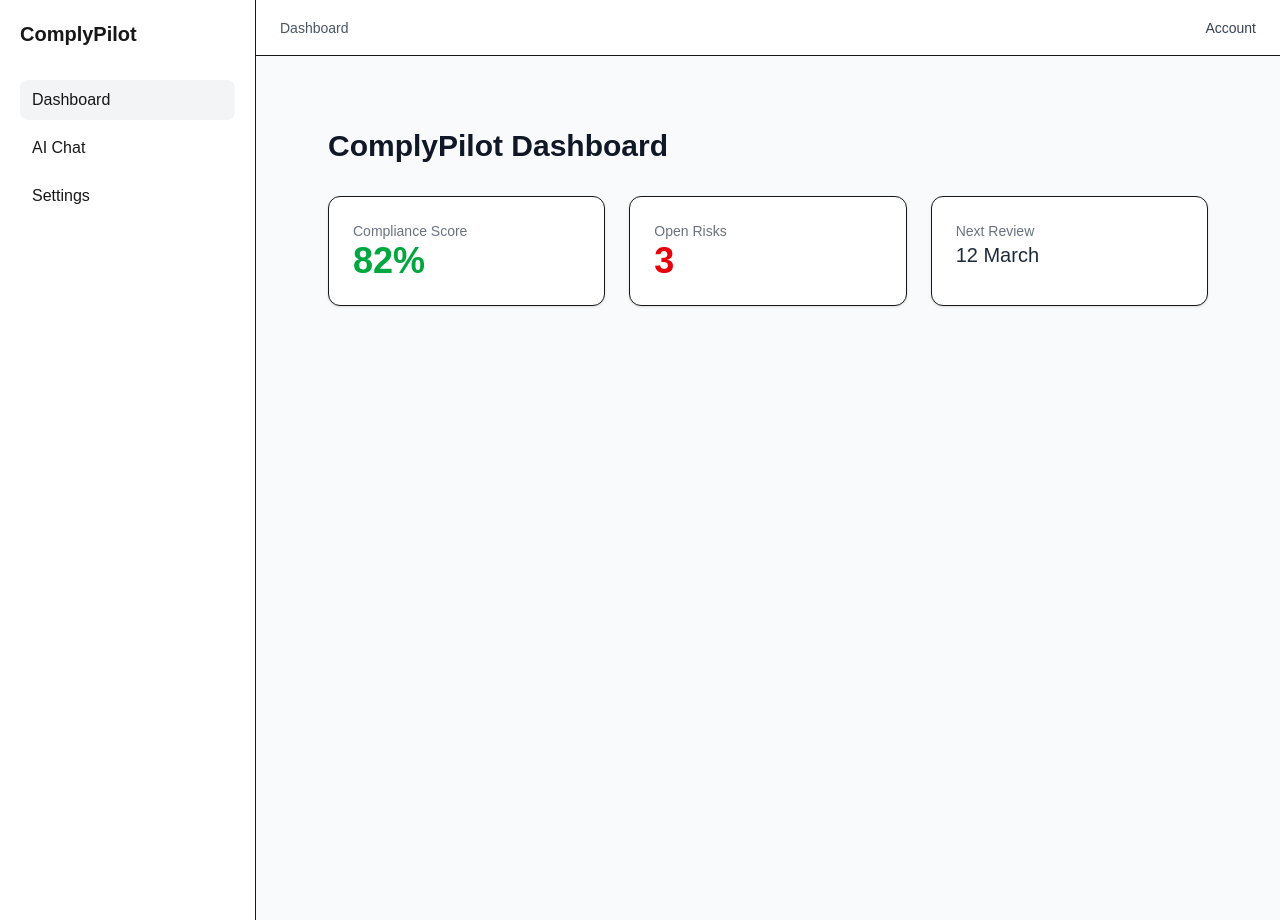
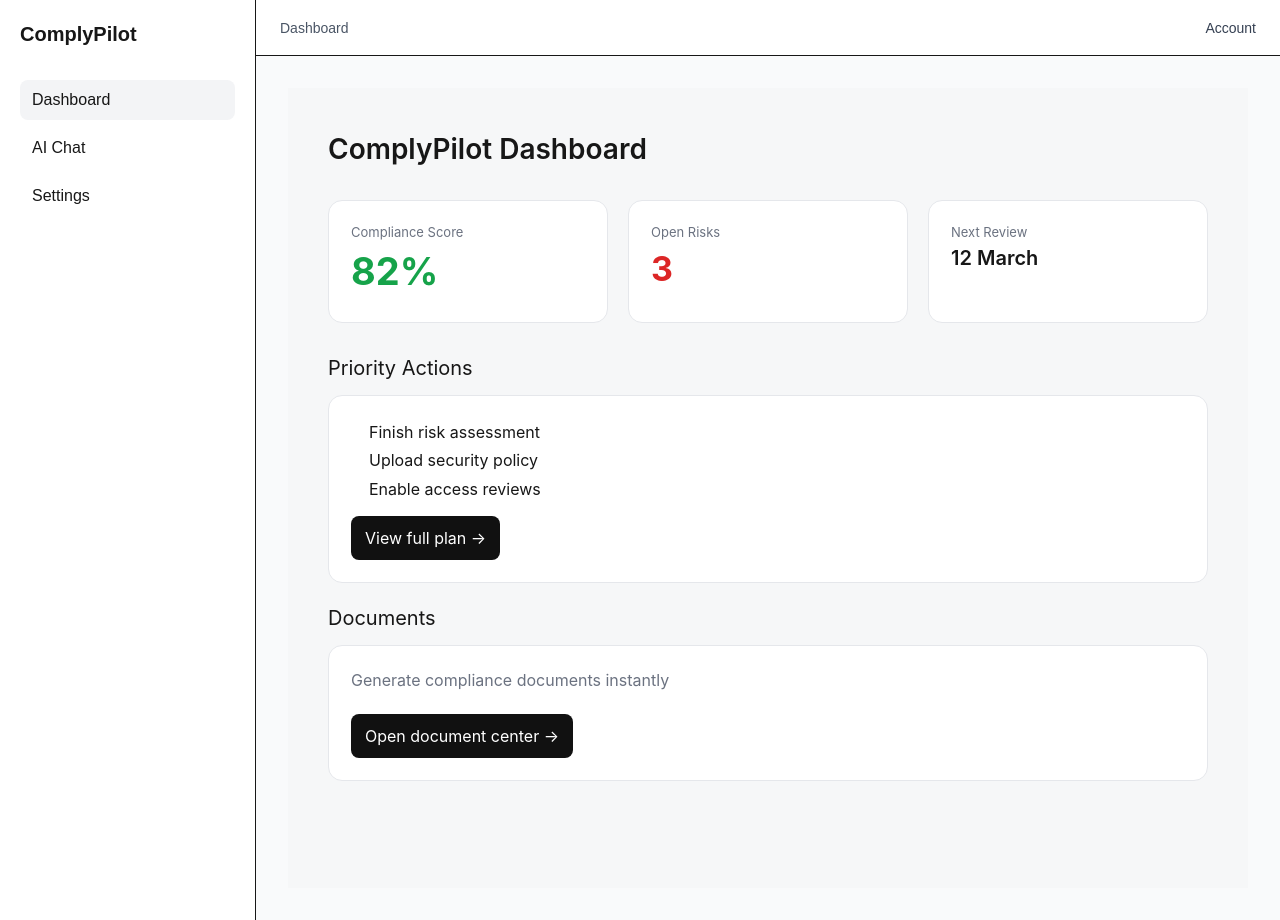
Before and after one commit to abdisamad9009-dot/complypilot-frontend, a Next.js app: page /dashboard in a window 1280 px wide. Built offline with nearby package versions, Linux system fonts and the light colour scheme.

Commit message:
Update page.tsx

```diff
--- a/app/dashboard/page.tsx
+++ b/app/dashboard/page.tsx
@@ -1,26 +1,137 @@
+import Link from "next/link";
+
 export default function Dashboard() {
   return (
-    <div className="min-h-screen bg-gray-50 p-10">
-      <h1 className="text-3xl font-semibold text-gray-900 mb-8">
-        ComplyPilot Dashboard
-      </h1>
+    <main style={container}>
+      <h1 style={title}>ComplyPilot Dashboard</h1>
 
-      <div className="grid grid-cols-1 md:grid-cols-3 gap-6">
-        <div className="bg-white p-6 rounded-xl shadow-sm border">
-          <p className="text-sm text-gray-500">Compliance Score</p>
-          <p className="text-4xl font-bold text-green-600">82%</p>
+      {/* Top cards */}
+      <div style={topGrid}>
+        <div style={card}>
+          <p style={label}>Compliance Score</p>
+          <div style={score}>82%</div>
         </div>
 
-        <div className="bg-white p-6 rounded-xl shadow-sm border">
-          <p className="text-sm text-gray-500">Open Risks</p>
-          <p className="text-4xl font-bold text-red-600">3</p>
+        <div style={card}>
+          <p style={label}>Open Risks</p>
+          <div style={risk}>3</div>
         </div>
 
-        <div className="bg-white p-6 rounded-xl shadow-sm border">
-          <p className="text-sm text-gray-500">Next Review</p>
-          <p className="text-xl font-medium text-gray-800">12 March</p>
+        <div style={card}>
+          <p style={label}>Next Review</p>
+          <div style={text}>12 March</div>
         </div>
       </div>
-    </div>
+
+      {/* Next steps */}
+      <div style={section}>
+        <h2 style={sectionTitle}>Priority Actions</h2>
+
+        <div style={card}>
+          <ul style={list}>
+            <li>Finish risk assessment</li>
+            <li>Upload security policy</li>
+            <li>Enable access reviews</li>
+          </ul>
+
+          <Link href="/next-steps">
+            <button style={button}>View full plan →</button>
+          </Link>
+        </div>
+      </div>
+
+      {/* Documents */}
+      <div style={section}>
+        <h2 style={sectionTitle}>Documents</h2>
+
+        <div style={card}>
+          <p style={muted}>Generate compliance documents instantly</p>
+
+          <Link href="/documents">
+            <button style={button}>Open document center →</button>
+          </Link>
+        </div>
+      </div>
+    </main>
   );
 }
+
+/* styles */
+
+const container = {
+  background: "#f6f7f8",
+  minHeight: "100vh",
+  padding: "40px",
+  fontFamily: "Inter, sans-serif",
+};
+
+const title = {
+  fontSize: "28px",
+  fontWeight: 600,
+  marginBottom: "30px",
+};
+
+const topGrid = {
+  display: "grid",
+  gridTemplateColumns: "repeat(auto-fit, minmax(220px, 1fr))",
+  gap: "20px",
+  marginBottom: "30px",
+};
+
+const section = {
+  marginTop: "20px",
+};
+
+const sectionTitle = {
+  fontSize: "20px",
+  marginBottom: "12px",
+};
+
+const card = {
+  background: "white",
+  padding: "22px",
+  borderRadius: "14px",
+  border: "1px solid #e5e7eb",
+};
+
+const label = {
+  fontSize: "13px",
+  color: "#6b7280",
+};
+
+const score = {
+  fontSize: "38px",
+  fontWeight: 700,
+  color: "#16a34a",
+};
+
+const risk = {
+  fontSize: "34px",
+  fontWeight: 700,
+  color: "#dc2626",
+};
+
+const text = {
+  fontSize: "20px",
+  fontWeight: 600,
+};
+
+const muted = {
+  color: "#6b7280",
+  marginBottom: "10px",
+};
+
+const list = {
+  paddingLeft: "18px",
+  lineHeight: "1.8",
+};
+
+const button = {
+  marginTop: "12px",
+  background: "#111",
+  color: "white",
+  padding: "10px 14px",
+  borderRadius: "8px",
+  border: "none",
+  cursor: "pointer",
+};
```
